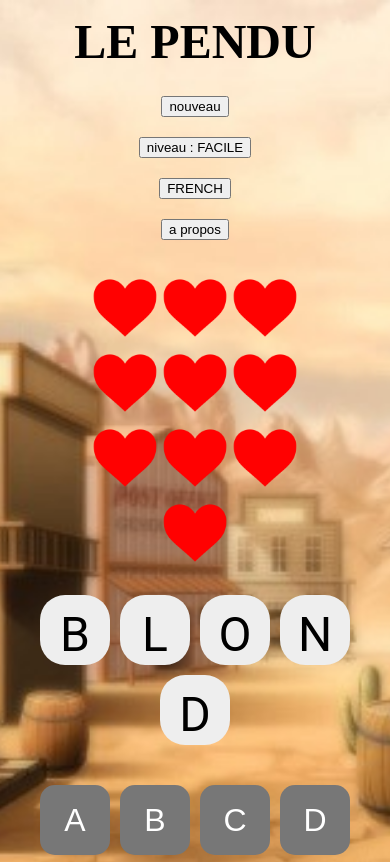
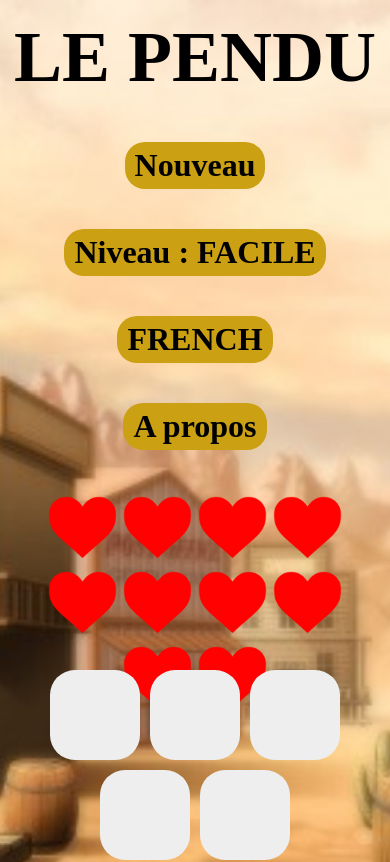
Before and after one commit to TomLab01/hangman-game, a React (Create React App) app: page / in a window 390 px wide. Shown: the top 862 px of the page. Built offline with nearby package versions, Linux system fonts and the light colour scheme.

Commit message:
V1 : good layout css but no debug test

```diff
--- a/src/App.tsx
+++ b/src/App.tsx
@@ -38,6 +38,9 @@ function App() {
                 <HangmanPicture />
                 <MysteryWord />
                 <Keyboard />
+                <div id="copyright">
+                    <div>Tom Labiausse &copy; 2022</div>
+                </div>
             </DataContext.Provider>
         </DicoContext.Provider>
     )
--- a/src/components/Keyboard.tsx
+++ b/src/components/Keyboard.tsx
@@ -36,7 +36,7 @@ function keyboardClick(data : dataType,
             let remainingSpaces : number = data.spaces;
 
             if (data.word.includes(letter)) {
-                if (letterButton != null) {letterButton.disabled = true ; letterButton.style.backgroundColor = "green"}
+                if (letterButton != null) {letterButton.disabled = true ; letterButton.style.backgroundColor = "rgb(94, 203, 136)"}
                 // update the state data
                 for (let k=0; k<data.word.length; k++) {
                     if (data.word[k] === letter) {data.knowledge[k] = true ; remainingSpaces -= 1}
@@ -45,14 +45,14 @@ function keyboardClick(data : dataType,
                 if (remainingSpaces === 0) {
                     for (let i=0; i < alphabet.length; i++) {
                         let buttonX = document.getElementById("KB-"+alphabet[i]) as HTMLButtonElement;
-                        if (buttonX != null) {buttonX.disabled = true ; buttonX.style.backgroundColor = "green"}
+                        if (buttonX != null) {buttonX.disabled = true ; buttonX.style.backgroundColor = "rgb(94, 203, 136)"}
                     }
                     let layout = (language === "french") ? FRENCH_LAYOUT : ENGLISH_LAYOUT;
                     console.log(layout.victory.toUpperCase())
                 }
             }
             else {
-                if (letterButton != null) {letterButton.disabled = true ; letterButton.style.backgroundColor = "red"}
+                if (letterButton != null) {letterButton.disabled = true ; letterButton.style.backgroundColor = "red";}
                 // update the state data
                 remainingLives -= 1;
                 // if DEFEAT
--- a/src/components/Toolbar.tsx
+++ b/src/components/Toolbar.tsx
@@ -4,17 +4,15 @@ import { dataType } from "./dataContext";
 import configContext from './configContext'
 import { configType } from "./configContext";
 import {getRandomInt, updateTextDisplays} from "./utils";
-import {FRENCH_LAYOUT, ENGLISH_LAYOUT, LIVES_BY_LEVELS} from "./constants";
+import {FRENCH_LAYOUT, ENGLISH_LAYOUT, LIVES_BY_LEVELS, VISIBILITY} from "./constants";
 import './style.css';
 
-const VISIBILITY = true;
 
 function Toolbar() {
   const {data, setData} = useContext(DataContext);
   const {config, setConfig} = useContext(configContext);
   return (
     <div className="toolbar-container">
-        <div className="container">
             <div className="toolbar-button-container">
               <button id="restart" className="toolbar-button" onClick={restartButton(data,setData,config)}> Restart </button>
             </div>
@@ -27,7 +25,6 @@ function Toolbar() {
             <div className="toolbar-button-container" onClick={aboutButton()}>
               <button id="about" className="toolbar-button">About</button>
             </div>
-        </div>
     </div>
 
   );
--- a/src/components/constants.tsx
+++ b/src/components/constants.tsx
@@ -2,10 +2,10 @@ export const ALPHABET : string[] = 'abcdefghijklmnopqrstuvwxyz'.split("");
 
 export const FRENCH_LAYOUT : any = {
     language : "french",
-    restart : "nouveau",
-    level : "niveau",
+    restart : "Nouveau",
+    level : "Niveau",
     levels : ["facile","moyen","difficile"],
-    about : "a propos",
+    about : "A propos",
     title : "le pendu",
     victory : "victoire !",
     defeat : "perdu"
@@ -13,13 +13,15 @@ export const FRENCH_LAYOUT : any = {
 
 export const ENGLISH_LAYOUT : any = {
     language : "english",
-    restart : "restart",
-    level : "level",
+    restart : "Restart",
+    level : "Level",
     levels : ["easy","middle","difficult"],
-    about : "about",
+    about : "About",
     title : "hangman",
     victory : "victory !",
     defeat : "game over"
 }
 
 export const LIVES_BY_LEVELS : number[] = [10,7,4];
+
+export const VISIBILITY : boolean = false; // dev tool const
--- a/src/components/style.css
+++ b/src/components/style.css
@@ -11,38 +11,51 @@
   justify-content: space-around;
   align-items: center;
   height: 50px;
-  margin-top: 1em;
+  margin: 2em 0em;
 }
 
 h1 {
   font-family: 'american typewriter';
-  font-size: 4em;
+  font-size: 5em;
+}
+
+h1:hover{
+  transition: 2s;
+  color:red;
 }
 
 /* TOOLBAR */
 
 .toolbar-container{
-  /* background-color: rgb(99, 190, 204); */
-  color:black;
-  margin: 20px 0px;
-}
-
-.toolbar-container .container{
   display: flex;
   justify-content: center;
   align-items: center;
-  height: 100%;
+  flex-wrap: wrap;
+  margin: 40px 0px;
 }
 
 .toolbar-button-container{
-  margin: 0px 30px;
+  margin: 10px 30px;
 }
 
 .toolbar-button{
+  background-color: rgb(203, 160, 19);
   color:black;
+  font-size: 2em;
+  font-family: 'american typewriter';
+  font-weight: bold;
+  padding: 5px 10px;
+  border: none;
+  border-radius: 20px;
+  transition: transform 0.8s ease-in-out;
 }
 
-/* TIMER */
+.toolbar-button:hover{
+  transition: 0.4s;
+  background-color: rgb(94, 203, 136);
+  cursor: pointer;
+  transform: scale(1.2);
+}
 
 
 /* HANGMAN */
@@ -52,29 +65,37 @@ h1 {
   justify-content: center;
   align-items: center;
   flex-wrap: wrap;
-  /* background-color: rgb(24, 218, 221); */
-  height: 300px;
-  width: 75%;
+  height: 155px;
   border: None;
   margin: 20px auto;
 }
 
 .heart-icon {
+  transition: transform 0.3s ease-in-out;
   width: 90px;
   height: 90px;
 }
 
+.heart-icon:hover{
+  transform: scale(1.5) translate(0%,-40%);
+}
+
 #hangman-text-defeat{
   color: red;
+  font-family: "american typewriter";
   font-weight: bold;
-  font-size: 4em;
+  font-size: 8em;
+  margin: 0px;
 }
 
 #hangman-text-victory{
-  color: red;
+  color: rgb(94, 203, 136);
+  font-family: "american typewriter";
   font-weight: bold;
-  font-size: 4em;
+  font-size: 8em;
+  margin: 0px;
 }
+
 
 /* WORD PANEL */
 
@@ -95,13 +116,22 @@ h1 {
 .word-letter{
   background-color: #eee;
   color:black;
-  font-size: 3em;
-  width:70px;
-  height: 70px;
+  font-family: 'american typewriter';
+  font-size: 5em;
+  font-weight: bold;
+  width:90px;
+  height: 90px;
   margin: 5px;
   text-align: center;
-  line-height: 80px;
+  line-height: 90px;
   border-radius: 25px;
+  transition: transform 1s ease-in-out;
+}
+
+.word-letter:hover{
+  transform: scale(1.5);
+  background-color: rgb(94, 203, 136);
+  transition: 1s;
 }
 
 /* KEYBOARD */
@@ -125,56 +155,48 @@ h1 {
 }
 
 .keyboard-letter{
-  background-color: #777;
-  color:white;
-  font-size: 2em;
+  background-color: #666;
+  color: white;
+  font-family: 'american typewriter';
+  font-size: 3em;
   border : none;
   width:70px;
   height: 70px;
   margin: 5px;
   text-align: center;
   border-radius: 15px;
+  transition: transform 1s ease-in-out;
 }
 
 .keyboard-letter:hover{
-  background-color: red;
+  background-color: rgb(203, 160, 19);
   cursor: pointer;
 }
 
 .keyboard-letter:active{
-  transition: 0ms;
-  background-color: green;
+  transition: 0s;
+  transform: rotate(1turn);
   cursor:pointer;
 }
-
-/* visibility : hidden */
 
 
 /* RESIZE EFFECTS */
 
 @media (max-width: 515px) {
-
-  .toolbar-container .container{
-    flex-direction: column;
-    align-items: center;
-  }
-
-  .toolbar-button{
-    margin : 10px;
-  }
-
-  h1{
-    font-size: 3em;
-  }
-
-  .heart-icon{
-    height: 70px;
-    width: 70px;
-  }
+  .toolbar-container{margin : 40px 0px 0px 0px}
+  .toolbar-button{margin : 10px}
+  h1{font-size: 4.5em}
+  .heart-icon{height: 75px ; width: 75px}
 }
 
 @media (max-width: 750px) {
-  .keyboard-container .container{
-    width : 90%;
-  }
+  .keyboard-container .container{width : 90%}
 }
+
+
+/* COPYRIGHT*/
+
+#copyright{
+  display: flex;
+  justify-content: center;
+}
--- a/src/components/utils.tsx
+++ b/src/components/utils.tsx
@@ -1,6 +1,6 @@
 // useful functions
 
-import {ALPHABET, FRENCH_LAYOUT, ENGLISH_LAYOUT, LIVES_BY_LEVELS} from "./constants";
+import {ALPHABET, FRENCH_LAYOUT, ENGLISH_LAYOUT, LIVES_BY_LEVELS, VISIBILITY} from "./constants";
 
 
 export function initData(setConfig : any, setData : any) {
@@ -19,7 +19,7 @@ export function initData(setConfig : any, setData : any) {
       let word : string = frenchWords[getRandomInt(0,frenchWords.length)];
       setData({
           word : word,
-          knowledge : new Array(word.length).fill(true),
+          knowledge : new Array(word.length).fill(VISIBILITY),
           lives : LIVES_BY_LEVELS[0],
           spaces : word.length,
           language : 'french'
```
Also changed, not shown: 1 other file (tests, documents, lock files or other folders).
